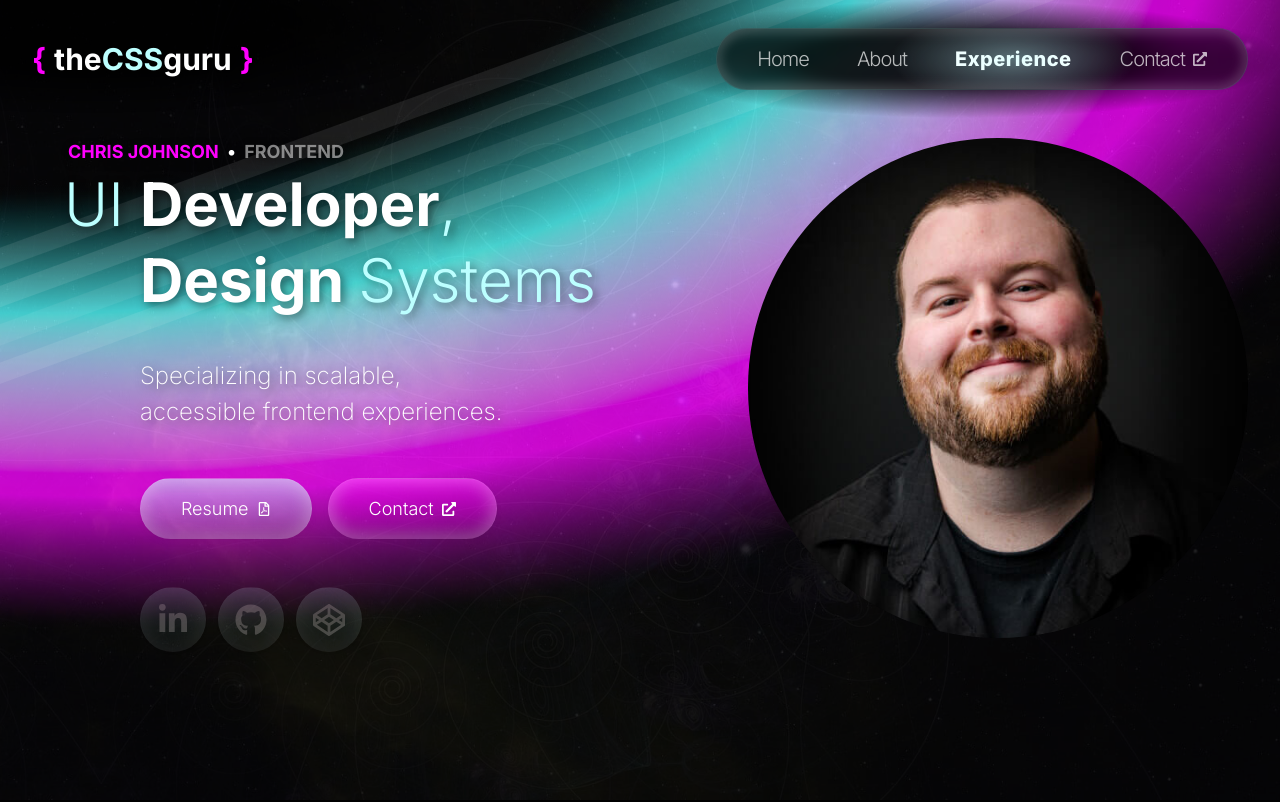
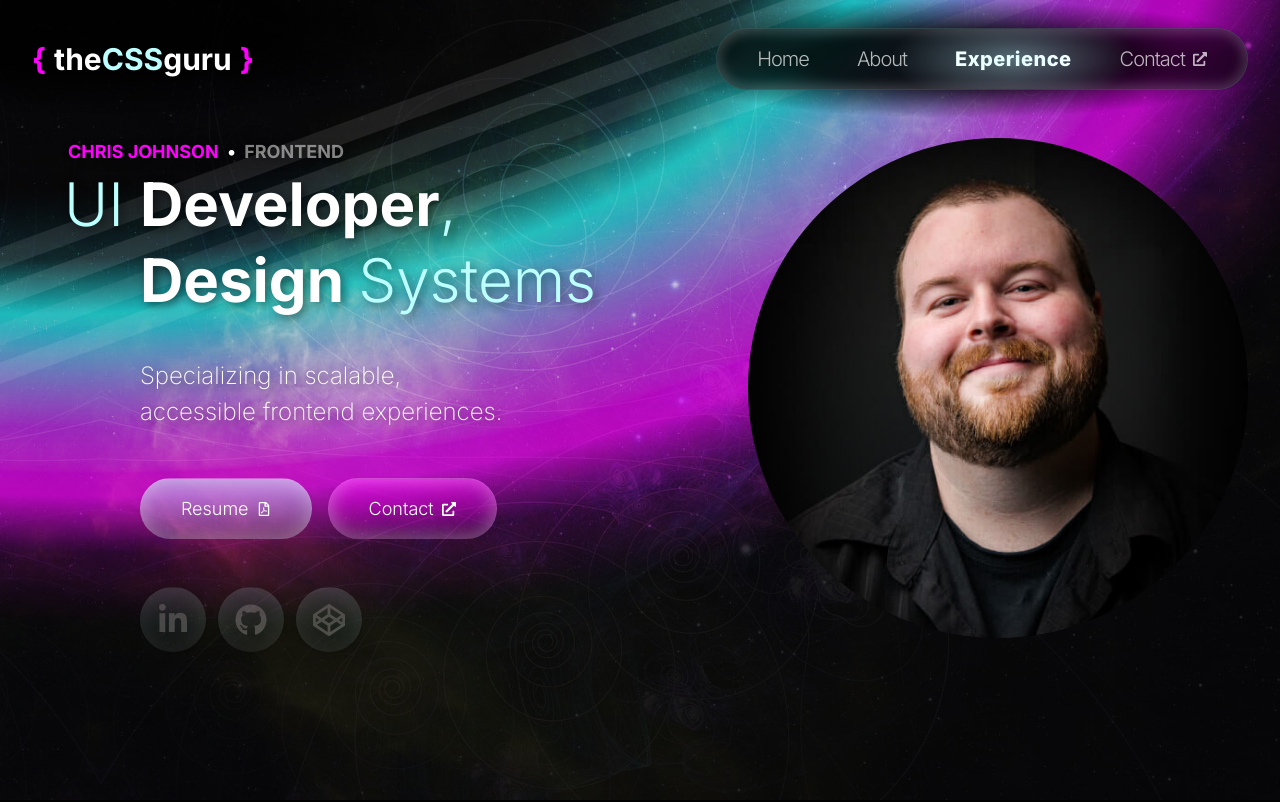
Before and after one commit to theCSSguru/thecssguru-2024, a Next.js app: page / in a window 1280 px wide. Shown: the top 802 px of the page. Built offline with nearby package versions, Linux system fonts and the light colour scheme.

Commit message:
maybe one blend mode is ok

```diff
--- a/src/@/components/Space/Space.tsx
+++ b/src/@/components/Space/Space.tsx
@@ -2,8 +2,7 @@ export const Space = () => {
   return (
     <div className="space-wrap fixed inset-0 z-0">
       <div className="space-bg before:bg-[url('/bgspace.jpg')] after:bg-[url('/bg.jpg')]"></div>
-      <div className="bg-brand-radial absolute inset-0 z-20 bg-cover opacity-35"></div>
-      <div className="bg-brand-radial absolute inset-0 z-30 bg-cover opacity-65"></div>
+      <div className="bg-brand-radial absolute inset-0 z-30 bg-cover opacity-70 mix-blend-hard-light"></div>
       <div className="absolute inset-0 z-40">
         <div className="relative mx-auto max-w-screen-2xl">
           <div className="absolute left-[70rem] top-[-20rem] flex h-[800dvh] origin-top-left rotate-[70deg] gap-4 opacity-10 lg:top-[-10rem]">
```
